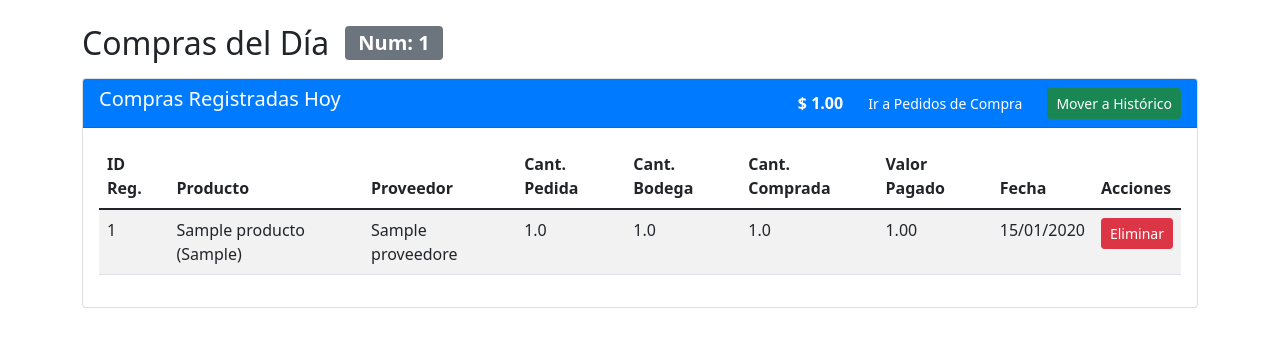
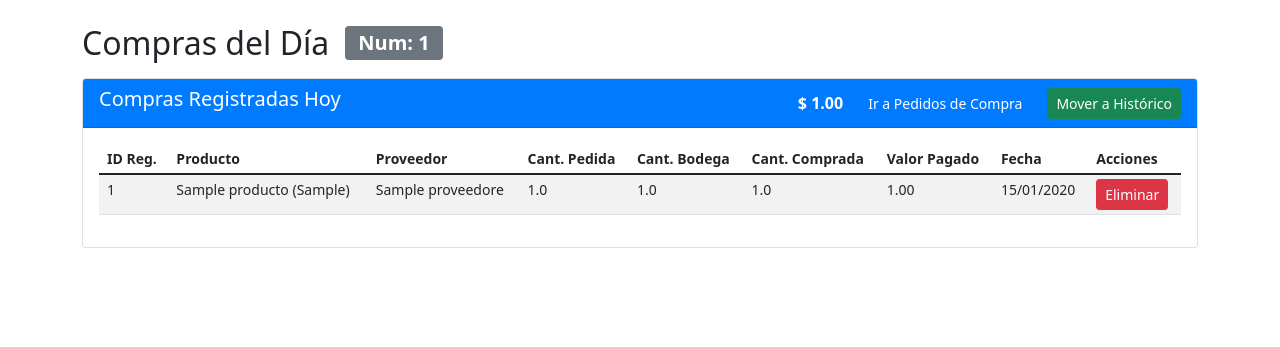
Before and after one commit to ecanar/AppMontebello, a Flask app: page /compras in a window 1280 px wide. Shown: the part 56-403 px from the top of the page. Run offline with Flask 3, Linux system fonts and the light colour scheme; tables that the repository leaves empty hold one stand-in row (values such as "Sample post"); some libraries are stand-ins or nearby versions.

Commit message:
UI: filas más angostas en tabla de compras

```diff
--- a/templates/compras.html
+++ b/templates/compras.html
@@ -75,6 +75,7 @@
 
 {% block scripts %}
 <style>
+    .table td, .table th { padding: 0.25rem 0.5rem; font-size: 0.875rem; }
     .celda-editable { cursor: pointer; }
     .celda-editable:hover { background-color: #fff3cd; }
     .celda-editable input {
```
